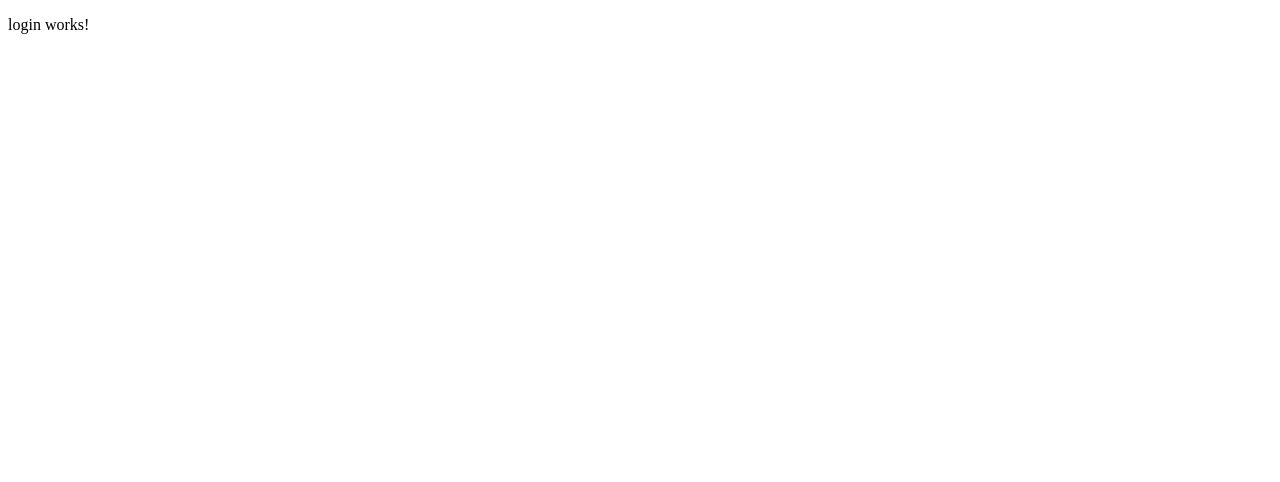
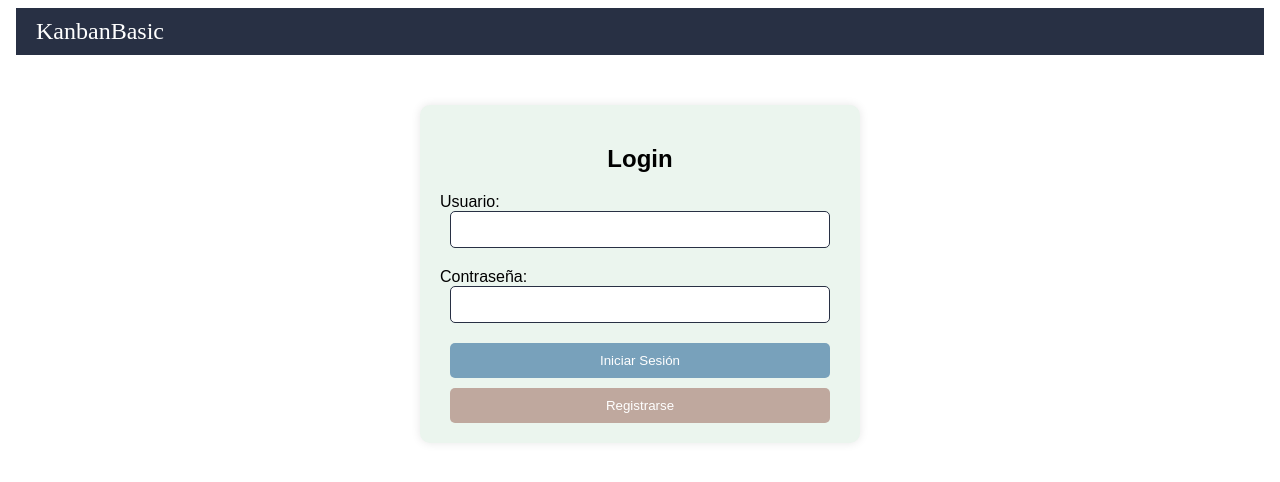
Before and after one commit to Pablo-Vadillo/KANBAN_JWT_JPA_ANGULAR17_PVN, an Angular app in the folder back-app/: page /login in a window 1280 px wide. Shown: the top 482 px of the page. Built offline with nearby package versions, Linux system fonts and the light colour scheme.

Commit message:
feat: basic login and basic redirect done

```diff
--- /dev/null
+++ b/back-app/src/app/models/login.interface.ts
@@ -0,0 +1,4 @@
+export interface LogIn {
+    username: string;
+    password: string;
+}
--- a/back-app/src/app/views/login/login.component.css
+++ b/back-app/src/app/views/login/login.component.css
@@ -0,0 +1,83 @@
+.header {
+    background-color: #283044;
+    color: white;
+    padding: 10px 20px;
+    font-size: 24px;
+    cursor: pointer;
+    transition: background-color 0.3s ease;
+  }
+
+  .header:hover {
+    background-color: #78A1BB;
+  }
+
+  .login-container {
+    background-color: #EBF5EE;
+    border-radius: 10px;
+    padding: 20px;
+    width: 80%;
+    max-width: 400px;
+    margin: 0 auto;
+    margin-top: 50px;
+    box-shadow: 0px 0px 10px rgba(0, 0, 0, 0.1);
+    font-family: 'Arial', sans-serif;
+    text-align: center;
+    transition: transform 0.3s ease;
+    animation: myAnim 2s ease 0s 1 normal forwards;
+  }
+
+
+
+  .login-container:hover {
+    transform: scale(1.05);
+  }
+
+  .form-group {
+    margin-bottom: 20px;
+    text-align: left;
+  }
+
+  .form-group input {
+    width: calc(100% - 20px);
+    padding: 10px;
+    border-radius: 5px;
+    border: 1px solid #283044;
+    font-family: 'Arial', sans-serif;
+    box-sizing: border-box;
+    margin: 0 auto;
+    display: block;
+    transition: border-color 0.3s ease;
+  }
+
+  .form-group input:focus {
+    border-color: #78A1BB;
+  }
+
+  .btn-login, .btn-register {
+    width: calc(100% - 20px);
+    padding: 10px;
+    border: none;
+    border-radius: 5px;
+    cursor: pointer;
+    transition: background-color 0.3s ease, transform 0.2s ease;
+    font-family: 'Arial', sans-serif;
+    box-sizing: border-box;
+    margin: 0 auto;
+    display: block;
+  }
+
+  .btn-login {
+    background-color: #78A1BB;
+    color: white;
+    margin-bottom: 10px;
+  }
+
+  .btn-register {
+    background-color: #BFA89E;
+    color: white;
+  }
+
+  .btn-login:hover, .btn-register:hover {
+    background-color: #8B786D;
+    transform: scale(1.05);
+  }
--- a/back-app/src/app/views/login/login.component.html
+++ b/back-app/src/app/views/login/login.component.html
@@ -1 +1,29 @@
-<p>login works!</p>
+<!DOCTYPE html>
+<html lang="en">
+<head>
+  <meta charset="UTF-8">
+  <meta name="viewport" content="width=device-width, initial-scale=1.0">
+  <title>Login</title>
+</head>
+<body>
+
+<div class="header" (click)="redirectTo()">KanbanBasic</div>
+
+<div class="login-container">
+  <h2>Login</h2>
+  <form>
+    <div class="form-group">
+      <label for="username">Usuario:</label>
+      <input [(ngModel)]="loginForm.username" type="text" id="username" name="username" required>
+    </div>
+    <div class="form-group">
+      <label for="password">Contraseña:</label>
+      <input [(ngModel)]="loginForm.password" type="password" id="password" name="password" required>
+    </div>
+    <button type="button" (click)="login()" class="btn-login">Iniciar Sesión</button>
+    <button type="button" (click)="register()" class="btn-register">Registrarse</button>
+  </form>
+</div>
+
+</body>
+</html>
--- a/back-app/src/app/views/login/login.component.ts
+++ b/back-app/src/app/views/login/login.component.ts
@@ -1,12 +1,39 @@
+import { HttpClientModule } from '@angular/common/http';
 import { Component } from '@angular/core';
+import { FormsModule, ReactiveFormsModule } from '@angular/forms';
+import { Router } from '@angular/router';
 
 @Component({
   selector: 'app-login',
   standalone: true,
-  imports: [],
+  //providers:[ApiService],
+  imports: [FormsModule,HttpClientModule,ReactiveFormsModule],
   templateUrl: './login.component.html',
   styleUrl: './login.component.css'
 })
 export class LoginComponent {
 
+  loginForm ={
+    username: "",
+    password: ""
+  };
+
+  constructor(
+    private router: Router,
+  ) {}
+
+
+login() {
+  this.router.navigate(['/mainScreen'])
 }
+
+register() {
+  this.router.navigate(['/register']);
+}
+
+
+redirectTo() {
+  this.router.navigate(['/mainScreen'])
+  }
+
+}
```
